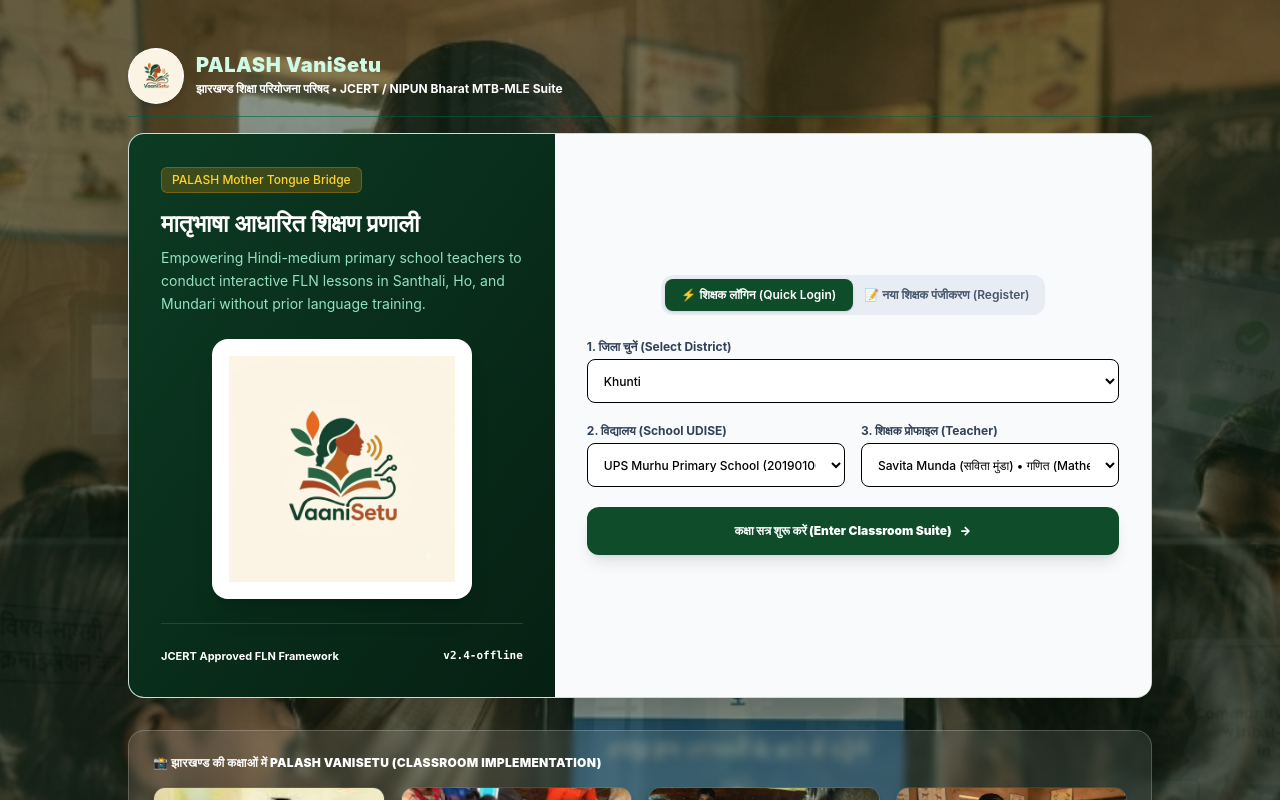
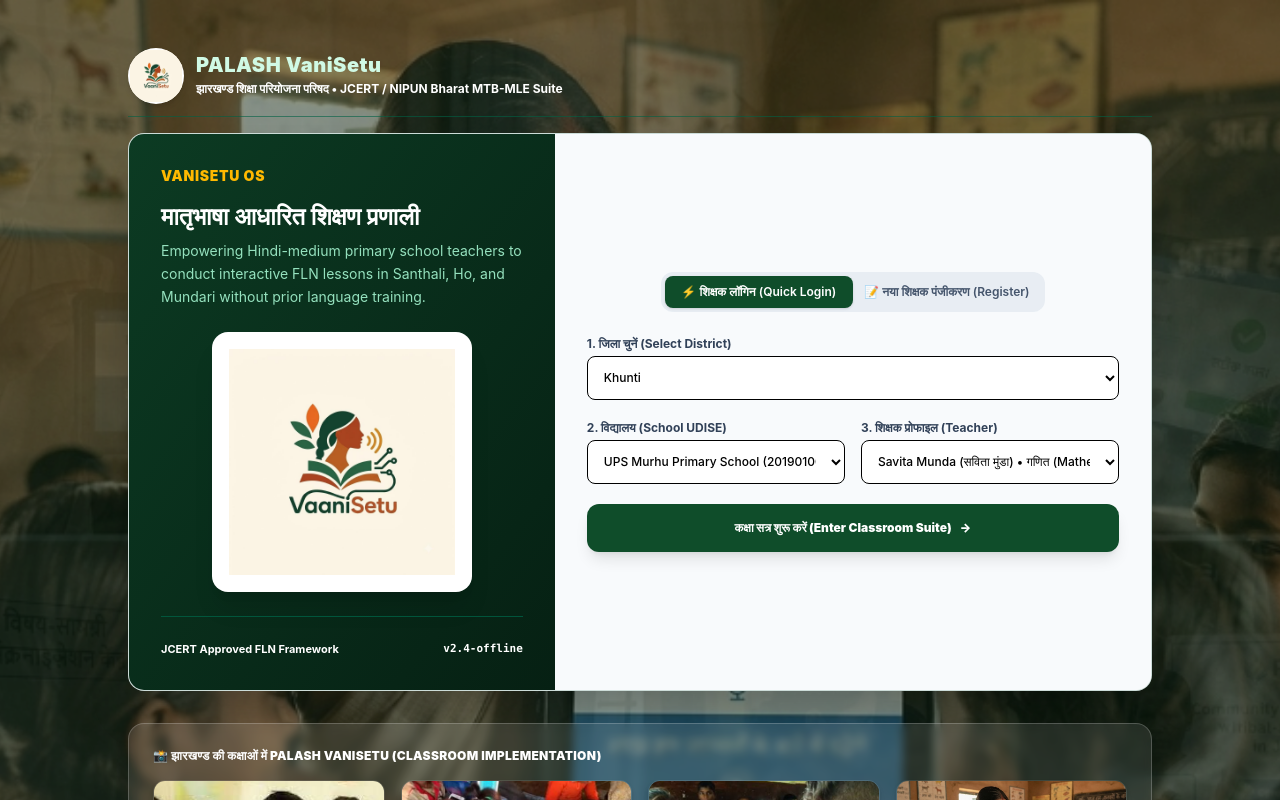
Before and after one commit to nikhil-codes-tech/vanisetu-, a React (Vite) app: page / in a window 1280 px wide. Shown: the top 800 px of the page. Built offline with nearby package versions, Linux system fonts and the light colour scheme.

Commit message:
Update: Replaced login left column badge with bold VaniSetu OS text

```diff
--- a/src/components/TeacherAuth.jsx
+++ b/src/components/TeacherAuth.jsx
@@ -240,8 +240,8 @@
           <div className="relative z-10">
 
 
-            <div className="inline-block bg-amber-500/20 text-amber-300 text-xs px-2.5 py-1 rounded-md font-medium mb-4 border border-amber-500/30">
-              PALASH Mother Tongue Bridge
+            <div className="text-amber-400 text-sm font-black uppercase tracking-wider mb-4">
+              VaniSetu OS
             </div>
             <h2 className="text-2xl font-bold leading-tight mb-2">मातृभाषा आधारित शिक्षण प्रणाली</h2>
             <p className="text-sm text-emerald-200/90 leading-relaxed mb-6">
```
